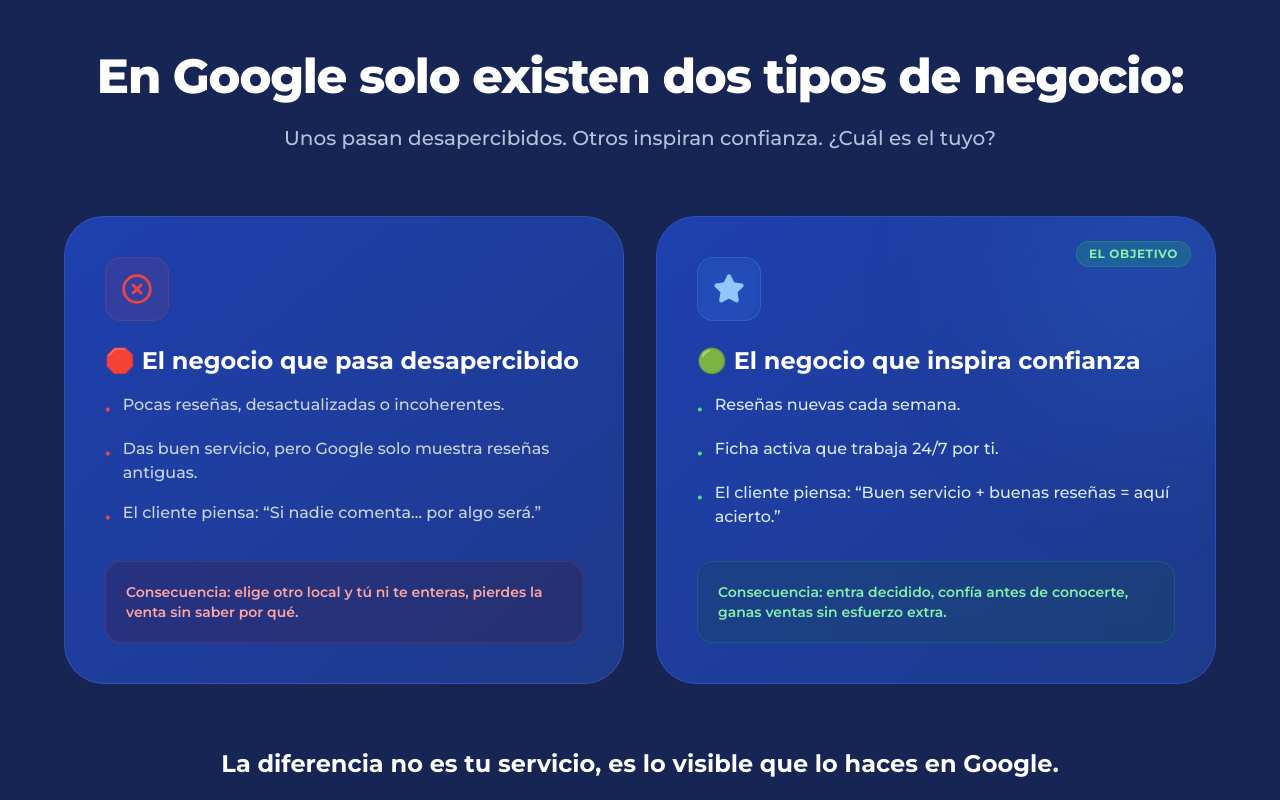
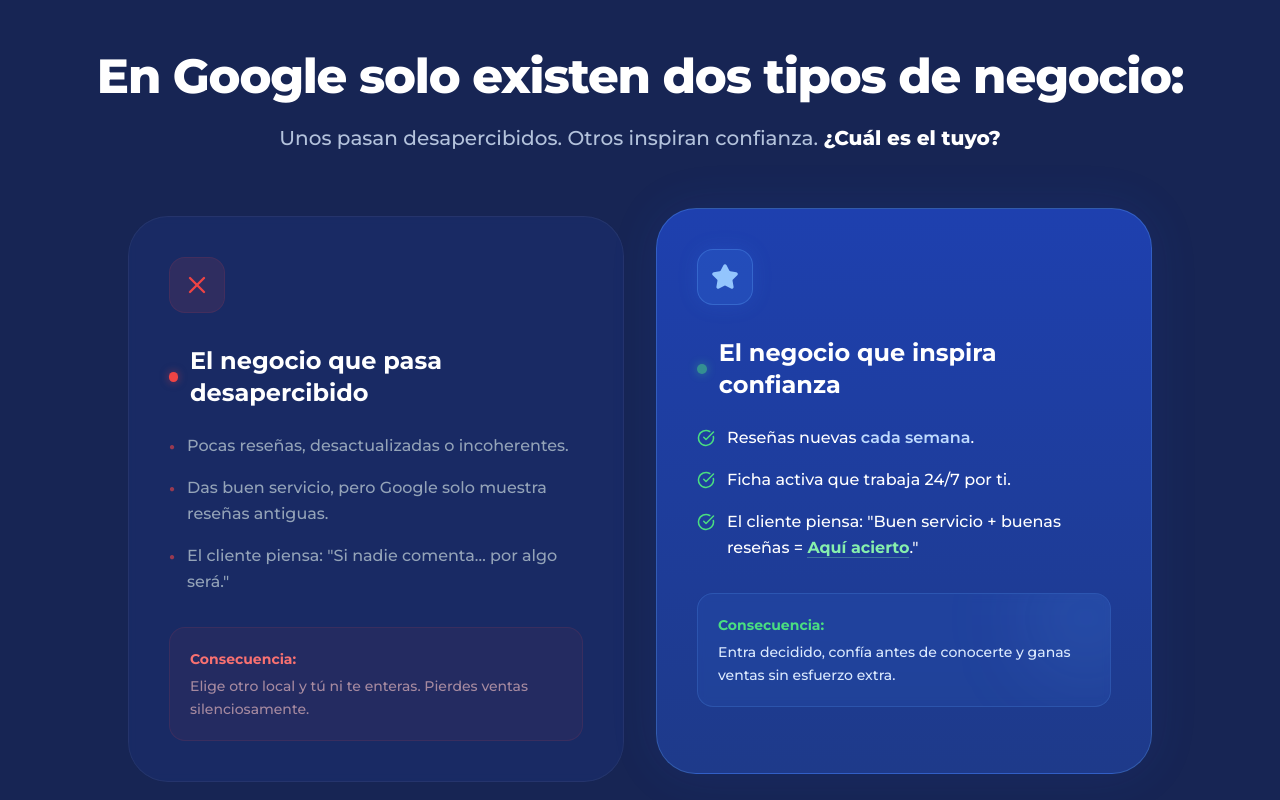
Before and after one commit to Fran-thata/REVIEWS, a React (Vite) app: page / in a window 1280 px wide. Shown: the part 980-1780 px from the top of the page. Built offline with nearby package versions, Linux system fonts and the light colour scheme.

Commit message:
feat(landing): Enhance comparison section visuals
Updates the comparison section to use a more visually distinct and impactful design. It introduces a new "X" icon and refines the subtitle typography for better emphasis.

```diff
--- a/components/LandingComponents.tsx
+++ b/components/LandingComponents.tsx
@@ -13,7 +13,8 @@
   Briefcase,
   Zap,
   Key,
-  Shield
+  Shield,
+  X
 } from 'lucide-react';
 
 // --- Custom Animations Style Component ---
@@ -231,61 +232,96 @@
 export const Comparison: React.FC = () => {
   return (
     <section className="py-24 bg-brand-950 relative">
-      {/* Divider Gradient */}
       <div className="absolute top-0 left-0 w-full h-24 bg-gradient-to-b from-brand-950 to-transparent pointer-events-none"></div>
 
       <div className="container mx-auto px-4">
         <SectionTitle>En Google solo existen dos tipos de negocio:</SectionTitle>
-        <SectionSubtitle>
-          Unos pasan desapercibidos. Otros inspiran confianza. ¿Cuál es el tuyo?
+        <SectionSubtitle className="text-xl md:text-2xl">
+          Unos pasan desapercibidos. Otros inspiran confianza. <span className="text-white font-extrabold">¿Cuál es el tuyo?</span>
         </SectionSubtitle>
 
-        <div className="grid md:grid-cols-2 gap-8 max-w-6xl mx-auto mt-12">
-          {/* Card 1 - Dark/Negative -> UPDATED BACKGROUND TO MATCH CARD 2 */}
-          <div className="bg-gradient-to-br from-brand-800 to-brand-900 p-10 rounded-[2.5rem] border border-white/10 hover:border-red-500/30 transition-all duration-300 group relative overflow-hidden">
-            <div className="w-16 h-16 bg-red-500/10 rounded-2xl flex items-center justify-center mb-6 group-hover:scale-110 transition-transform border border-red-500/20 relative z-10">
-              <XCircle className="text-red-500" size={32} />
+        <div className="grid md:grid-cols-2 gap-8 max-w-5xl mx-auto mt-12">
+          {/* Card 1 - Negative (Invisible Business) */}
+          <div className="bg-brand-900/30 p-8 md:p-10 rounded-[2.5rem] border border-white/5 hover:border-red-500/20 transition-all duration-300 group relative overflow-hidden backdrop-blur-sm">
+            {/* Header Icon */}
+            <div className="w-14 h-14 bg-red-500/10 rounded-2xl flex items-center justify-center mb-8 border border-red-500/10 group-hover:scale-105 transition-transform">
+              <X className="text-red-500" size={28} />
             </div>
-            <h3 className="text-2xl font-bold text-white mb-4 relative z-10">🛑 El negocio que pasa desapercibido</h3>
-            <div className="space-y-4 text-slate-300 mb-8 font-medium relative z-10">
-              <p className="flex items-start gap-3"><span className="text-red-500 font-bold mt-1">•</span> Pocas reseñas, desactualizadas o incoherentes.</p>
-              <p className="flex items-start gap-3"><span className="text-red-500 font-bold mt-1">•</span> Das buen servicio, pero Google solo muestra reseñas antiguas.</p>
-              <p className="flex items-start gap-3"><span className="text-red-500 font-bold mt-1">•</span> El cliente piensa: “Si nadie comenta… por algo será.”</p>
-            </div>
-            <div className="p-5 bg-red-950/20 rounded-2xl border border-red-500/20 relative z-10">
-              <p className="text-red-300 font-semibold text-sm">
-                Consecuencia: elige otro local y tú ni te enteras, pierdes la venta sin saber por qué.
+
+            {/* Title */}
+            <h3 className="text-2xl font-bold text-white mb-6 flex items-center gap-3">
+               <div className="w-2.5 h-2.5 rounded-full bg-red-500 shadow-[0_0_8px_rgba(239,68,68,0.5)]"></div>
+               El negocio que pasa desapercibido
+            </h3>
+
+            {/* List */}
+            <ul className="space-y-4 mb-8">
+               <li className="flex items-start gap-3 text-slate-400 font-medium leading-relaxed">
+                  <span className="text-red-500/60 mt-1.5 text-[10px]">●</span>
+                  <span>Pocas reseñas, desactualizadas o incoherentes.</span>
+               </li>
+               <li className="flex items-start gap-3 text-slate-400 font-medium leading-relaxed">
+                  <span className="text-red-500/60 mt-1.5 text-[10px]">●</span>
+                  <span>Das buen servicio, pero Google solo muestra reseñas antiguas.</span>
+               </li>
+               <li className="flex items-start gap-3 text-slate-400 font-medium leading-relaxed">
+                  <span className="text-red-500/60 mt-1.5 text-[10px]">●</span>
+                  <span>El cliente piensa: "Si nadie comenta… por algo será."</span>
+               </li>
+            </ul>
+
+            {/* Consequence Box */}
+            <div className="p-5 bg-red-500/5 rounded-2xl border border-red-500/10">
+              <p className="text-red-200/60 text-sm font-medium leading-relaxed">
+                <strong className="text-red-400 block mb-1">Consecuencia:</strong>
+                Elige otro local y tú ni te enteras. Pierdes ventas silenciosamente.
               </p>
             </div>
           </div>
 
-          {/* Card 2 - Premium Highlight / Positive */}
-          <div className="bg-gradient-to-br from-brand-800 to-brand-900 p-10 rounded-[2.5rem] border border-brand-500/30 hover:shadow-[0_0_30px_rgba(59,130,246,0.2)] transition-all duration-300 relative group overflow-hidden">
-            {/* Glow effect */}
-            <div className="absolute top-0 right-0 w-64 h-64 bg-brand-500/20 rounded-full blur-[80px] -mr-16 -mt-16 pointer-events-none"></div>
+          {/* Card 2 - Positive (Trusted Business) - PREMIUM LOOK */}
+          <div className="bg-gradient-to-b from-brand-800 to-brand-900 p-8 md:p-10 rounded-[2.5rem] border border-brand-400/30 relative overflow-hidden group shadow-[0_0_50px_rgba(37,99,235,0.1)] transform md:-translate-y-2">
 
-            <div className="absolute top-6 right-6 bg-green-500/20 text-green-300 text-xs font-bold px-3 py-1 rounded-full border border-green-500/30 uppercase tracking-wider">
-              El objetivo
+            {/* Header Icon */}
+            <div className="w-14 h-14 bg-brand-500/20 rounded-2xl flex items-center justify-center mb-8 border border-brand-400/30 shadow-[0_0_20px_rgba(59,130,246,0.15)] group-hover:scale-105 transition-transform">
+              <Star className="text-brand-300 fill-brand-300" size={28} />
             </div>
-            <div className="w-16 h-16 bg-brand-500/20 rounded-2xl flex items-center justify-center mb-6 group-hover:scale-110 transition-transform shadow-inner border border-brand-400/20 relative z-10">
-              <Star className="text-brand-300 fill-brand-300" size={32} />
-            </div>
-            <h3 className="text-2xl font-bold text-white mb-4 relative z-10">🟢 El negocio que inspira confianza</h3>
-            <div className="space-y-4 text-brand-100 mb-8 font-medium relative z-10">
-              <p className="flex items-start gap-3"><span className="text-green-400 font-bold mt-1">•</span> Reseñas nuevas cada semana.</p>
-              <p className="flex items-start gap-3"><span className="text-green-400 font-bold mt-1">•</span> Ficha activa que trabaja 24/7 por ti.</p>
-              <p className="flex items-start gap-3"><span className="text-green-400 font-bold mt-1">•</span> El cliente piensa: “Buen servicio + buenas reseñas = aquí acierto.”</p>
-            </div>
-            <div className="p-5 bg-green-900/20 rounded-2xl border border-green-500/20 relative z-10 backdrop-blur-md">
-              <p className="text-green-300 font-semibold text-sm">
-                Consecuencia: entra decidido, confía antes de conocerte, ganas ventas sin esfuerzo extra.
-              </p>
+
+            {/* Title */}
+            <h3 className="text-2xl font-bold text-white mb-6 flex items-center gap-3">
+               <div className="w-2.5 h-2.5 rounded-full bg-green-400 shadow-[0_0_10px_rgba(74,222,128,0.8)] animate-pulse"></div>
+               El negocio que inspira confianza
+            </h3>
+
+            {/* List */}
+            <ul className="space-y-4 mb-8">
+               <li className="flex items-start gap-3 text-white font-medium leading-relaxed">
+                  <CheckCircle size={18} className="text-green-400 shrink-0 mt-1" />
+                  <span>Reseñas nuevas <span className="text-brand-200 font-semibold">cada semana</span>.</span>
+               </li>
+               <li className="flex items-start gap-3 text-white font-medium leading-relaxed">
+                  <CheckCircle size={18} className="text-green-400 shrink-0 mt-1" />
+                  <span>Ficha activa que trabaja 24/7 por ti.</span>
+               </li>
+               <li className="flex items-start gap-3 text-white font-medium leading-relaxed">
+                  <CheckCircle size={18} className="text-green-400 shrink-0 mt-1" />
+                  <span>El cliente piensa: "Buen servicio + buenas reseñas = <span className="text-green-300 font-bold border-b border-green-300/30">Aquí acierto</span>."</span>
+               </li>
+            </ul>
+
+            {/* Consequence Box */}
+            <div className="p-5 bg-brand-500/10 rounded-2xl border border-brand-400/20 backdrop-blur-sm relative overflow-hidden">
+               <div className="absolute top-0 right-0 w-32 h-32 bg-brand-400/10 rounded-full blur-2xl -mr-10 -mt-10 pointer-events-none"></div>
+               <p className="text-brand-100 text-sm font-medium leading-relaxed relative z-10">
+                 <strong className="text-green-400 block mb-1">Consecuencia:</strong>
+                 Entra decidido, confía antes de conocerte y ganas ventas sin esfuerzo extra.
+               </p>
             </div>
           </div>
         </div>
 
         <div className="text-center mt-16">
-           <p className="text-2xl font-bold text-white">La diferencia no es tu servicio, es lo visible que lo haces en Google.</p>
+           <p className="text-xl md:text-2xl font-bold text-white/90">La diferencia no es tu servicio, es lo visible que lo haces en Google.</p>
         </div>
       </div>
     </section>
```
